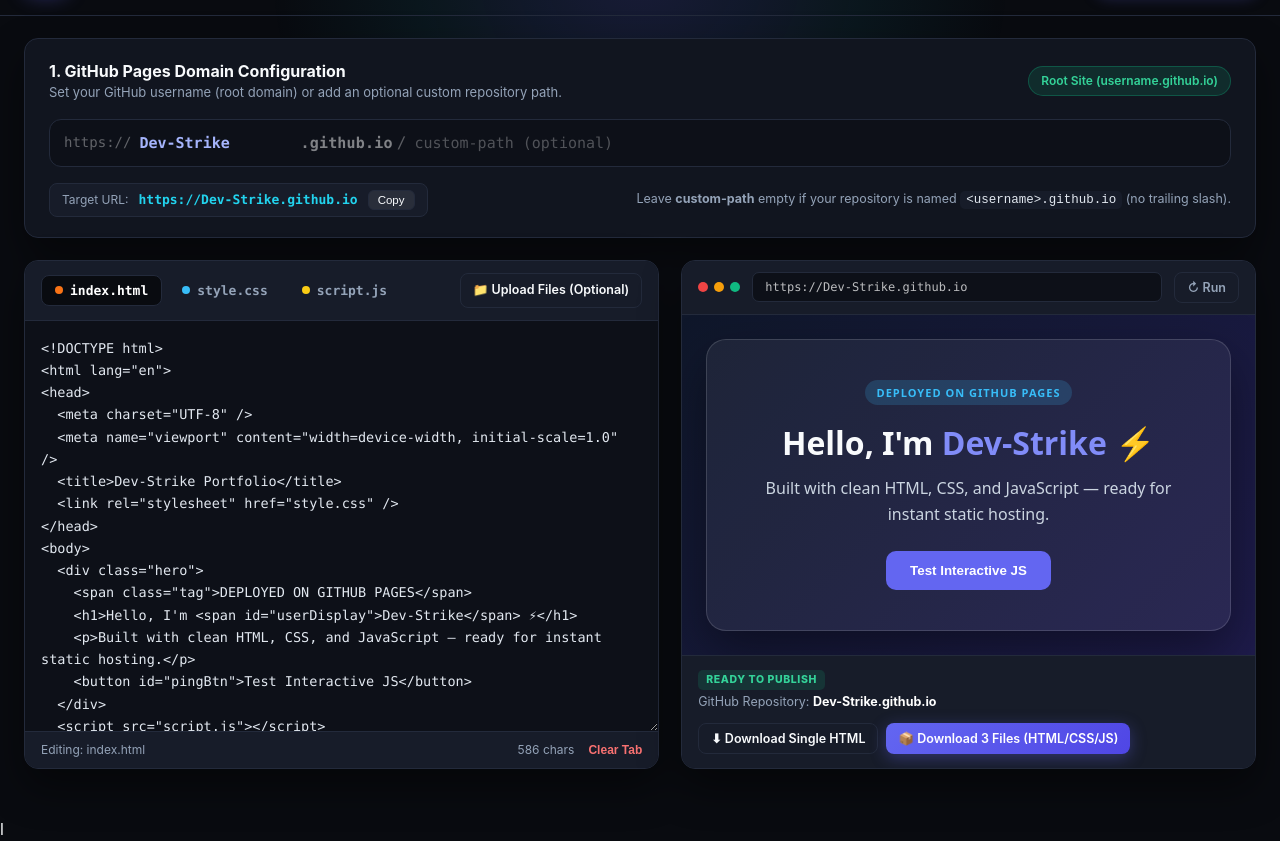
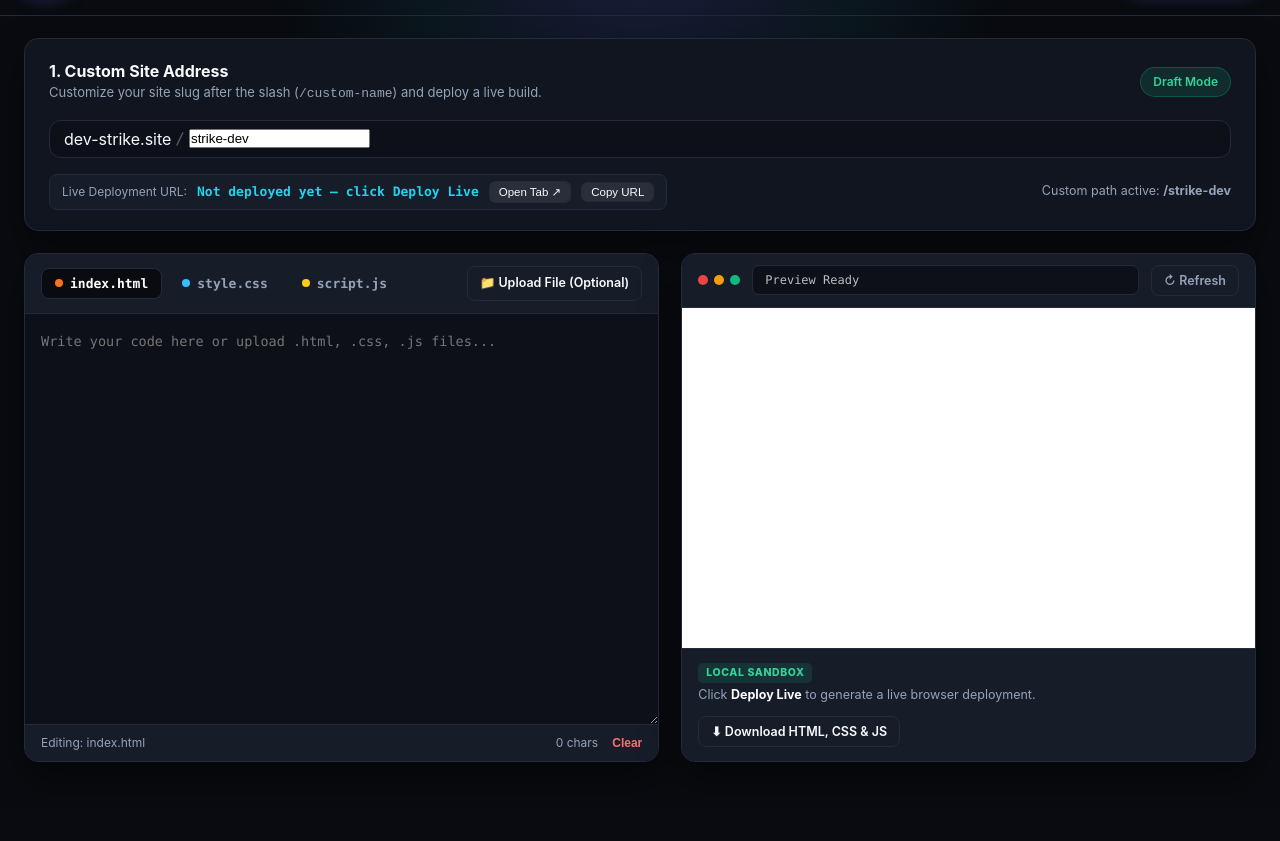
Before and after one commit to Dev-Strike/Dev-Strike.github.io, a plain HTML site: page index.html in a window 1280 px wide. Shown: the part 68-909 px from the top of the page. After the commit the page ends 878 px from the top, so only its background shows below. Drawn offline with Linux system fonts and the light colour scheme.

Commit message:
Update index.html

```diff
--- a/index.html
+++ b/index.html
@@ -3,7 +3,7 @@
 <head>
   <meta charset="UTF-8" />
   <meta name="viewport" content="width=device-width, initial-scale=1.0" />
-  <title>Dev-Strike Deploy — Static Site Publisher for GitHub Pages</title>
+  <title>Dev-Strike Deploy — Live Static Web Publisher</title>
   <link rel="stylesheet" href="style.css" />
 </head>
 <body>
@@ -14,68 +14,58 @@
       <div class="brand-badge">⚡</div>
       <div>
         <h1>Dev-Strike Deploy</h1>
-        <p>Instant GitHub Pages Bundler &amp; Live Sandbox</p>
+        <p>Instant Live Deployment &amp; Custom Path Publisher</p>
       </div>
     </div>
 
     <div class="topbar-actions">
-      <button type="button" class="btn btn-ghost" id="btnSample">Load Sample Project</button>
-      <button type="button" class="btn btn-primary" id="btnDeploy">🚀 Deploy &amp; Bundle</button>
+      <button type="button" class="btn btn-ghost" id="btnSample">Load Sample</button>
+      <button type="button" class="btn btn-primary" id="btnDeployNow">🚀 Deploy Live</button>
     </div>
   </header>
 
   <main class="container">
-    <!-- Domain / URL Configurator Card -->
+    <!-- Custom Website Path / Slug Configurator -->
     <section class="card domain-card">
       <div class="card-header">
         <div>
-          <h2>1. GitHub Pages Domain Configuration</h2>
-          <p class="sub">Set your GitHub username (root domain) or add an optional custom repository path.</p>
+          <h2>1. Custom Site Address</h2>
+          <p class="sub">Customize your site slug after the slash (<code>/custom-name</code>) and deploy a live build.</p>
         </div>
-        <span class="status-pill" id="modeBadge">Root Site (username.github.io)</span>
+        <span class="status-pill" id="deployStatus">Draft Mode</span>
       </div>
 
       <div class="domain-builder">
-        <span class="protocol">https://</span>
-        <div class="domain-input-group">
-          <input
-            type="text"
-            id="ghUser"
-            value="Dev-Strike"
-            placeholder="e.g. Strike-Dev"
-            aria-label="GitHub Username"
-            autocomplete="off"
-            spellcheck="false"
-          />
-          <span class="domain-suffix">.github.io</span>
+        <span class="domain-prefix">dev-strike.site</span>
         <span class="domain-slash">/</span>
         <input
           type="text"
-            id="ghRepo"
-            value=""
-            placeholder="custom-path (optional)"
-            aria-label="Custom Repository Name"
+          id="siteSlug"
+          value="strike-dev"
+          placeholder="e.g. Strike-Dev"
+          aria-label="Custom Website Name"
           autocomplete="off"
           spellcheck="false"
         />
       </div>
-      </div>
 
       <div class="domain-footer">
         <div class="preview-url-box">
-          <span class="muted-label">Target URL:</span>
-          <a href="#deployPanel" id="targetUrlPreview" class="target-url">https://Dev-Strike.github.io</a>
-          <button type="button" class="icon-btn" id="btnCopyUrl" title="Copy Target URL">Copy</button>
+          <span class="muted-label">Live Deployment URL:</span>
+          <a href="#" id="liveUrlLink" target="_blank" rel="noopener noreferrer" class="target-url">
+            Not deployed yet — click Deploy Live
+          </a>
+          <button type="button" class="icon-btn" id="btnOpenTab" disabled>Open Tab ↗</button>
+          <button type="button" class="icon-btn" id="btnCopyUrl" disabled>Copy URL</button>
         </div>
         <p class="hint-text">
-          Leave <strong>custom-path</strong> empty if your repository is named <code>&lt;username&gt;.github.io</code> (no trailing slash).
+          Custom path active: <strong id="slugDisplay">/strike-dev</strong>
         </p>
       </div>
     </section>
 
-    <!-- Main Workspace: Editor + Optional Upload & Live Preview -->
+    <!-- Main Workspace: 3-File Editor + Optional Upload & Live Preview -->
     <section class="workspace-grid">
-      <!-- Left: Code Editor & Optional File Upload -->
       <div class="card editor-card">
         <div class="editor-toolbar">
           <div class="file-tabs" role="tablist">
@@ -90,22 +80,20 @@
             </button>
           </div>
 
-          <div class="upload-controls">
-            <label for="fileUpload" class="btn btn-outline btn-sm" title="Upload .html, .css, or .js files">
-              📁 Upload Files (Optional)
+          <label for="fileUpload" class="btn btn-outline btn-sm">
+            📁 Upload File (Optional)
           </label>
           <input type="file" id="fileUpload" accept=".html,.htm,.css,.js" multiple hidden />
-          </div>
         </div>
 
         <div class="drop-zone" id="dropZone">
           <textarea
             id="codeEditor"
             spellcheck="false"
-            placeholder="Write your code here or drag & drop .html / .css / .js files..."
+            placeholder="Write your code here or upload .html, .css, .js files..."
           ></textarea>
-          <div class="drop-overlay" id="dropOverlay">
-            <span>Drop your .html, .css, or .js files here</span>
+          <div class="drop-overlay">
+            <span>Drop .html, .css, or .js files to load</span>
           </div>
         </div>
 
@@ -113,39 +101,32 @@
           <span id="activeFileInfo">Editing: index.html</span>
           <div class="status-right">
             <span id="charCount">0 chars</span>
-            <button type="button" class="link-btn" id="btnClearCode">Clear Tab</button>
+            <button type="button" class="link-btn" id="btnClearTab">Clear</button>
           </div>
         </div>
       </div>
 
-      <!-- Right: Live Preview & Deployment Output -->
       <div class="card preview-card">
         <div class="preview-header">
           <div class="browser-dots">
             <span></span><span></span><span></span>
           </div>
-          <div class="browser-bar" id="browserBarUrl">https://Dev-Strike.github.io</div>
-          <button type="button" class="btn btn-sm btn-ghost" id="btnRefreshPreview">↻ Run</button>
+          <div class="browser-bar" id="browserBar">Preview Ready</div>
+          <button type="button" class="btn btn-sm btn-ghost" id="btnRunPreview">↻ Refresh</button>
         </div>
 
         <div class="iframe-wrap">
-          <iframe id="liveFrame" title="Live Site Preview" sandbox="allow-scripts allow-modals"></iframe>
+          <iframe id="liveFrame" title="Deployed Site Preview" sandbox="allow-scripts allow-modals"></iframe>
         </div>
 
-        <!-- Deployment Result Box -->
-        <div class="deploy-panel" id="deployPanel">
+        <div class="deploy-panel">
           <div class="deploy-info">
-            <span class="badge-live">READY TO PUBLISH</span>
-            <p id="deployInstruction">
-              GitHub Repository: <strong id="repoNameHint">Dev-Strike.github.io</strong>
-            </p>
+            <span class="badge-live" id="buildBadge">LOCAL SANDBOX</span>
+            <p id="buildSummary">Click <strong>Deploy Live</strong> to generate a live browser deployment.</p>
           </div>
           <div class="deploy-buttons">
-            <button type="button" class="btn btn-outline btn-sm" id="btnDownloadSingle">
-              ⬇ Download Single HTML
-            </button>
-            <button type="button" class="btn btn-primary btn-sm" id="btnDownloadBundle">
-              📦 Download 3 Files (HTML/CSS/JS)
+            <button type="button" class="btn btn-outline btn-sm" id="btnDownloadAll">
+              ⬇ Download HTML, CSS &amp; JS
             </button>
           </div>
         </div>
@@ -158,4 +139,3 @@
   <script src="script.js"></script>
 </body>
 </html>
-l
```
Lines whose indentation alone changed are shown as unchanged.
